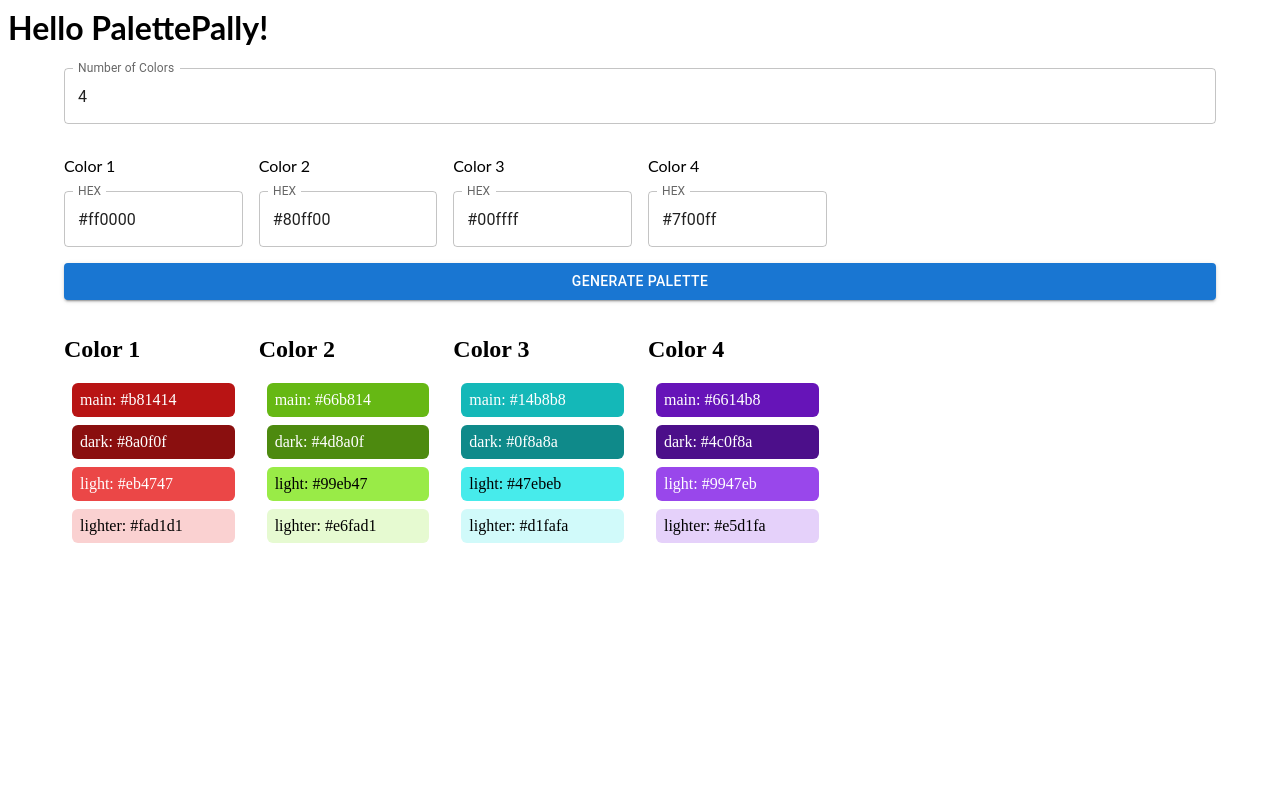
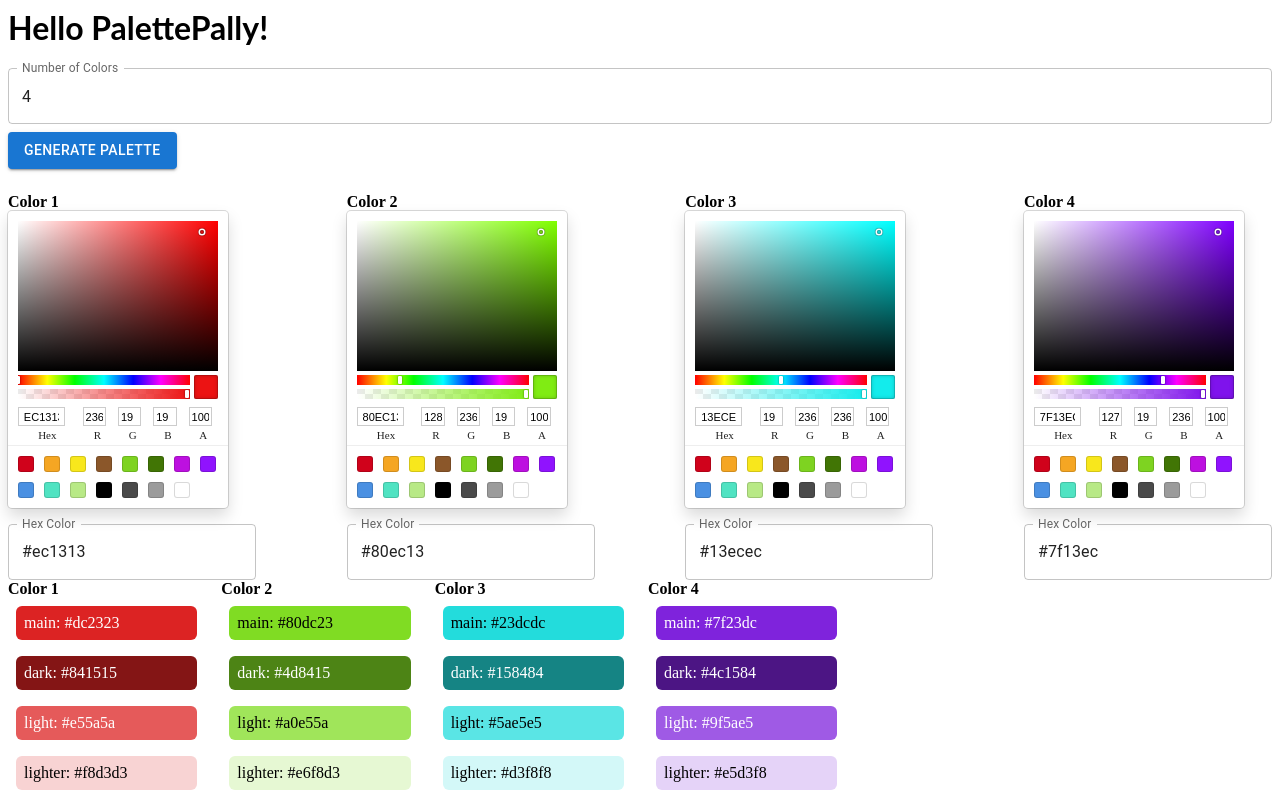
Before and after one commit to BoxPistols/ColorPicker-PalettePally, a React (Create React App) app: page / in a window 1280 px wide. Both pictures are taken after a click on the button "GENERATE PALETTE". Built offline with nearby package versions, Linux system fonts and the light colour scheme.

Commit message:
to ColorPicker

```diff
--- a/src/ColorPicker.tsx
+++ b/src/ColorPicker.tsx
@@ -1,35 +1,42 @@
-import React, { useEffect, useState } from 'react';
-import { Box, TextField, Button, Grid, styled, Container } from '@mui/material';
+import { useEffect, useState } from 'react';
+import { Box, TextField, Button, Grid, styled } from '@mui/material';
 import { SketchPicker } from 'react-color';
 import chroma from 'chroma-js';
+import React = require('react');
 
 const shades = {
   main: 0,
-  dark: -1,
-  light: 2,
-  lighter: 5,
+  dark: -2,
+  light: 1.25,
+  lighter: 4,
 };
 
 const FlexBox = styled(Box)`
   display: flex;
   justify-content: space-between;
   align-items: center;
-  flex-direction: rows;
+  flex-direction: columns;
 `;
 
 function ColorInputField({ color, onChange }) {
   return (
-    <FlexBox>
+    <>
+      <Box>
+        <FlexBox sx={{ mb: 2, gap: 1 }}>
+          <SketchPicker
+            color={color}
+            onChange={(updatedColor: { hex: any }) =>
+              onChange(updatedColor.hex)
+            }
+          />
+        </FlexBox>
         <TextField
           label="Hex Color"
           value={color}
           onChange={(e: { target: { value: any } }) => onChange(e.target.value)}
         />
-      <SketchPicker
-        color={color}
-        onChange={(updatedColor) => onChange(updatedColor.hex)}
-      />
-    </FlexBox>
+      </Box>
+    </>
   );
 }
 
@@ -39,8 +46,9 @@ function ColorPicker() {
   const [palette, setPalette] = useState(null);
 
   useEffect(() => {
-    const initialColor = Array.from({ length: numColors }, (_, i) =>
-      chroma.hsl((i * 360) / numColors, 1, 0.5).hex()
+    const initialColor = Array.from(
+      { length: numColors },
+      (_, i) => chroma.hsl((i * 360) / numColors, 0.85, 0.5).hex() // 彩度を抑える
     );
     setColor(initialColor);
   }, [numColors]);
@@ -49,13 +57,12 @@ function ColorPicker() {
     const newPalette = color.map((c) => {
       const baseColor = chroma(c);
       const baseHSL = baseColor.hsl();
+      // FIXME:Property 'fromEntries' does not exist on type 'ObjectConstructor'. Do you need to change your target library? Try changing the 'lib' compiler option to 'es2019' or later.
       return Object.fromEntries(
+        // Property 'entries' does not exist on type 'ObjectConstructor'. Do you need to change your target library? Try changing the 'lib' compiler option to 'es2017' or later
         Object.entries(shades).map(([shade, adjustment]) => {
           const [h, s, l] = baseHSL;
-          return [
-            shade,
-            chroma.hsl(h, s * 0.8, l * 0.8 + adjustment * 0.1).hex(),
-          ];
+          return [shade, chroma.hsl(h, s * 0.85, l + adjustment * 0.1).hex()]; // 彩度を抑える
         })
       );
     });
@@ -63,69 +70,86 @@ function ColorPicker() {
   };
 
   return (
-    <Container sx={{ maxWidth: 'lg' }}>
-      <Grid container spacing={2}>
-        <Grid item xs={12}>
+    <>
+      <Box sx={{ mb: 3 }}>
         <TextField
           label="Number of Colors"
           value={numColors}
-            onChange={(e: { target: { value: string } }) =>
-              setNumColors(parseInt(e.target.value))
+          onChange={(e: { target: { value: string } }) => {
+            const num = parseInt(e.target.value, 10);
+            if (!isNaN(num) && num > 0) {
+              setNumColors(num);
             }
+          }}
           type="number"
-            inputProps={{ min: '1', max: '24' }}
+          inputProps={{ min: 1, max: 24 }}
           fullWidth
+          sx={{ mb: 1 }}
         />
-        </Grid>
-        {Array.from({ length: numColors }, (_, i) => (
-          <Grid item xs={6} sm={4} md={3} lg={2} key={i}>
-            <p>Color {i + 1}</p>
-            <TextField
-              label="HEX"
-              value={color[i]}
-              onChange={(e: { target: { value: any } }) => {
-                const newColor = [...color];
-                newColor[i] = e.target.value;
-                setColor(newColor);
-              }}
-              fullWidth
-            />
-            {/* Remove ColorInputField for simplicity */}
-          </Grid>
-        ))}
-        <Grid item xs={12}>
         <Button
           variant="contained"
           color="primary"
           onClick={handleGenerateClick}
-            fullWidth
         >
           Generate Palette
         </Button>
-        </Grid>
-        {palette &&
-          palette.map((c, i) => (
-            <Grid item xs={6} sm={4} md={3} lg={2} key={i}>
-              <h2>Color {i + 1}</h2>
+      </Box>
+      <FlexBox sx={{ flexDirection: 'columns', gap: 2 }}>
+        {Array.from({ length: numColors }, (_, i) => (
+          <React.Fragment key={i}>
+            <FlexBox sx={{ display: 'block' }}>
+              <b>Color {i + 1}</b>
+              <ColorInputField
+                color={color[i]}
+                onChange={(newColor: any) => {
+                  const colorsCopy = [...color];
+                  colorsCopy[i] = newColor;
+                  setColor(colorsCopy);
+                }}
+              />
+            </FlexBox>
+          </React.Fragment>
+        ))}
+      </FlexBox>
+      {palette && (
+        <Grid container spacing={2}>
+          {palette.map((c: any, i: number) => (
+            <Grid
+              item
+              xs={4}
+              mg={3}
+              lg={2}
+              key={i}
+              style={{ display: 'flex', flexDirection: 'column' }}
+            >
+              <b>Color {i + 1}</b>
+              {/* Property 'entries' does not exist on type 'ObjectConstructor'. Do you need to change your target library? Try changing the 'lib' compiler option to 'es2017' or later. */}
               {Object.entries(c).map(([shade, color]) => (
+                <>
                   <Box
                     m={1}
                     key={shade}
                     sx={{
                       flexGrow: 1,
                       background: color,
-                    color: chroma(color).luminance() > 0.5 ? 'black' : 'white',
-                    p: 1,
-                    borderRadius: '6px',
+                      borderRadius: '6px', // 角丸にするためにスタイル追加
+                      color:
+                        chroma(color).luminance() > 0.5 ? 'black' : 'white',
                     }}
                   >
+                    <>
+                      <Box p={1} sx={{ borderRedius: '6px' }}>
                         {shade}: {color}
                       </Box>
+                    </>
+                  </Box>
+                </>
               ))}
             </Grid>
           ))}
         </Grid>
-    </Container>
+      )}
+    </>
   );
 }
 
```
Lines whose indentation alone changed are shown as unchanged.
